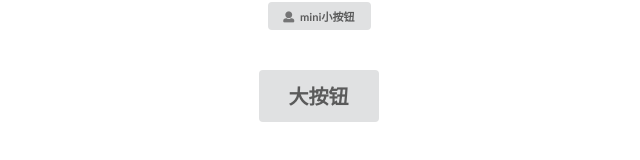
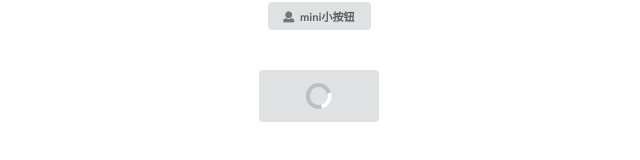
Before and after one commit to Mr-XiaoQinChen/package, a Vue app: page /pagebutton in a window 1280 px wide. Shown: the part 338-498 px from the top of the page, without its empty margins (319-959 px from the left). Built offline with nearby package versions, Linux system fonts and the light colour scheme.

Commit message:
定义loading状态

```diff
--- a/examples/views/PageButton.vue
+++ b/examples/views/PageButton.vue
@@ -13,7 +13,7 @@
     <my-button icon="bug" size="mini">mini小按钮</my-button>
     <br>
     <br>
-    <my-button size="huge">大按钮</my-button>
+    <my-button loading size="huge">大按钮</my-button>
     <br>
     <br>
     <my-button size="massive">大按钮</my-button>
--- a/packages/button/button.vue
+++ b/packages/button/button.vue
@@ -11,6 +11,7 @@
 export default {
   name: 'MyButton',
   props: {
+    // 按钮大小
     size: {
       type: String,
       required: false,
@@ -19,11 +20,18 @@ export default {
         return ['mini', 'tiny', 'small', 'medium', 'large', 'big', 'huge', 'massive'].includes(val)
       }
     },
+    // 图标
     icon: {
       type: String,
       required: false
     },
+    // 禁用状态
     disabled: {
+      type: Boolean,
+      default: false
+    },
+    // loading 加载状态
+    loading: {
       type: Boolean,
       default: false
     }
@@ -35,11 +43,14 @@ export default {
   },
   computed: {
     cClass () {
+      if (this.loading) {
+        return this.size + ' loading'
+      }
+      // 如果有禁用 就返回按钮的大小和禁用配置
       if (this.disabled) {
         return this.size + ' disabled'
-      } else {
-        return this.size
       }
+      return this.size
     }
   }
 }
```
